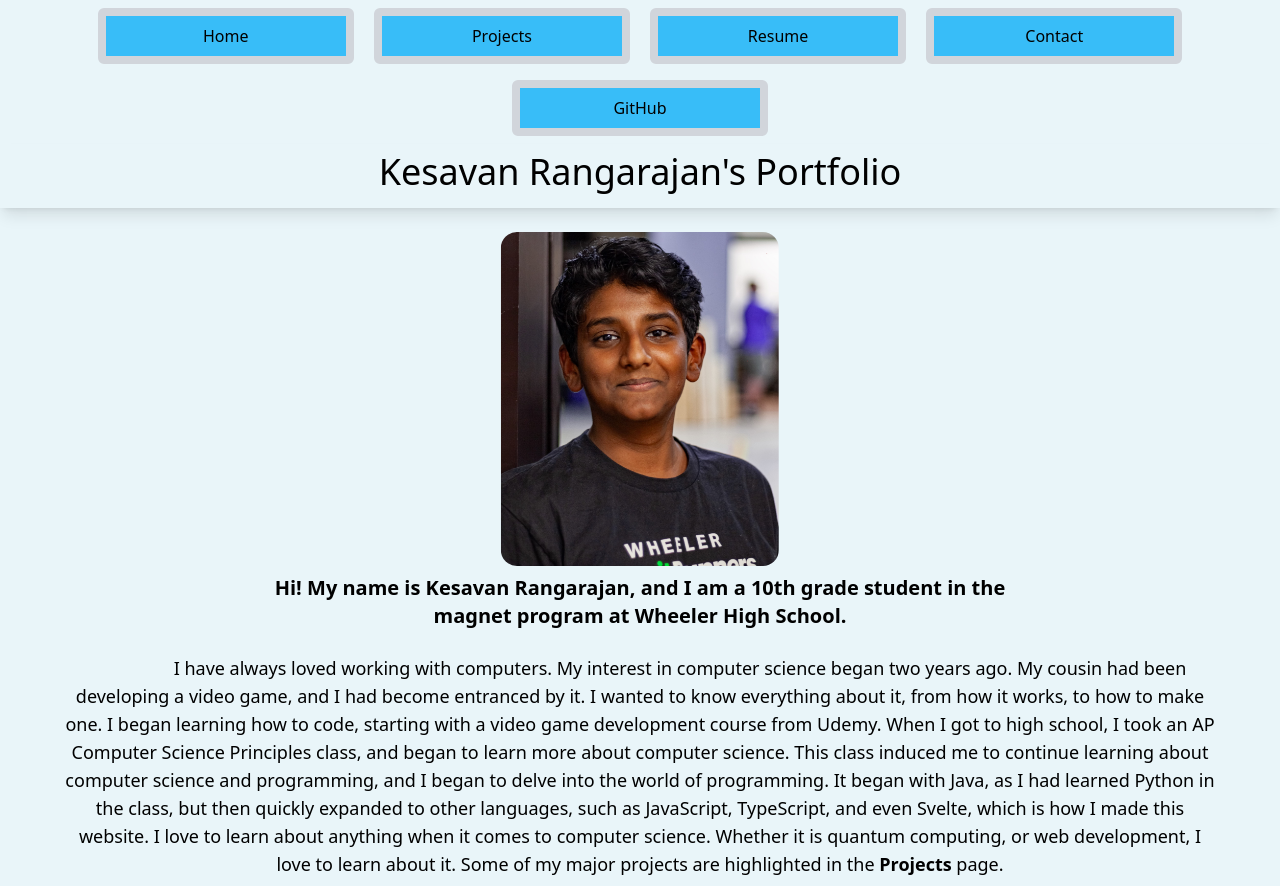
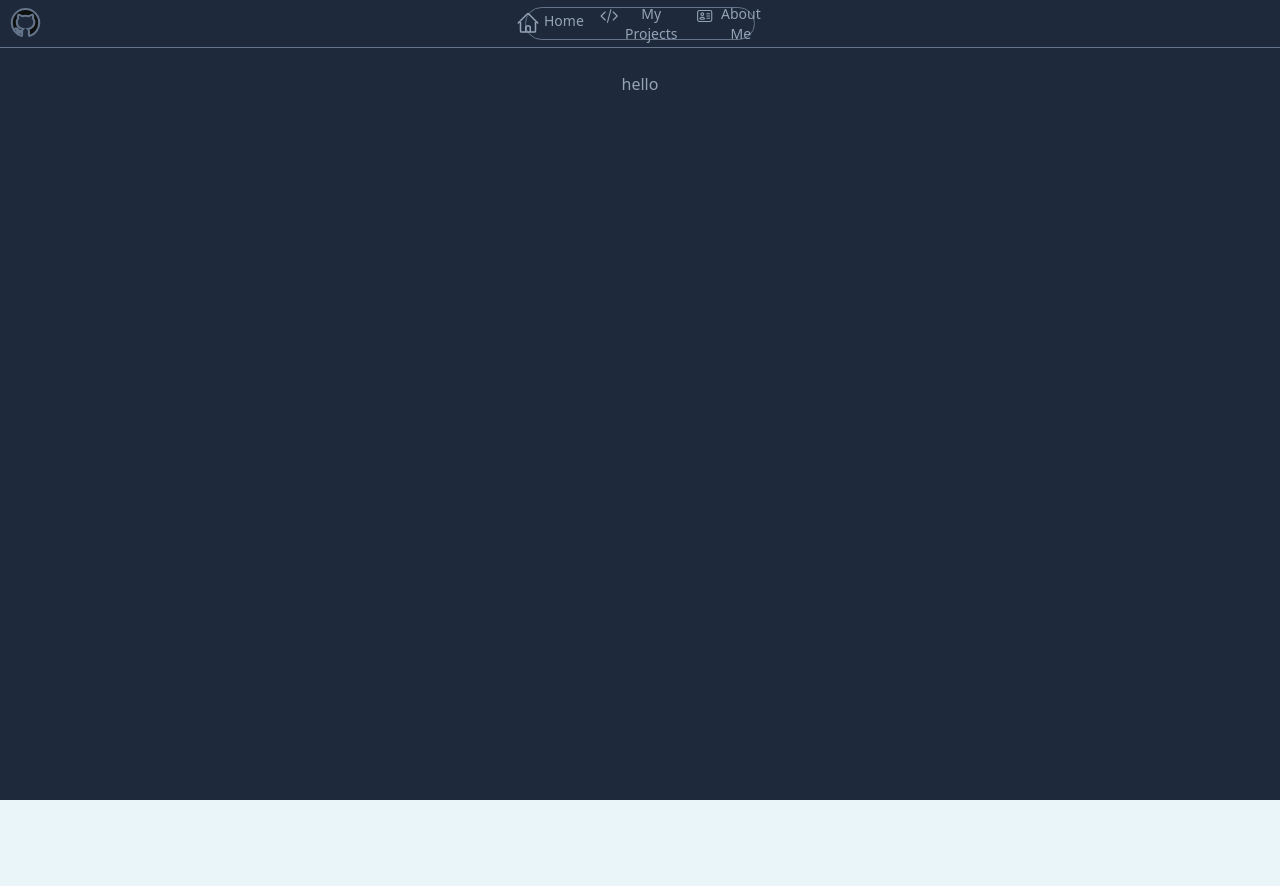
Before and after one commit to K7theCompSciMan/portfolio, a SvelteKit app: page / in a window 1280 px wide. After the commit the page ends 808 px from the top, so only its background shows below. Built offline with nearby package versions, Linux system fonts and the light colour scheme.

Commit message:
update layout and theme

```diff
--- a/src/lib/Button.svelte
+++ b/src/lib/Button.svelte
@@ -1,8 +1,64 @@
 <script lang="ts">
 	export let name = 'Home';
-        export let onclick=()=>{};
+	export let onclick = () => {};
+	export let more = "";
 </script>
 
-<button class="p-2 m-2 rounded-md border-gray-300 border-8 bg-sky-400 w-64 hover:border-gray-400 hover:bg-sky-500 transition" style="transition-delay: 50ms" on:click={() => onclick()}
-	>{name}</button
+<button
+	class="text-slate-400 flex flex-row hover:text-sky-500 transition-all duration-[50ms] hover:scale-[1.05] {more}"
+	on:click={onclick}
 >
+	{#if name === 'Home'}
+		<svg
+			xmlns="http://www.w3.org/2000/svg"
+			fill="none"
+			viewBox="0 0 24 24"
+			stroke-width="1.5"
+			stroke="currentColor"
+			class="size-6 mr-1"
+		>
+			<path
+				stroke-linecap="round"
+				stroke-linejoin="round"
+				d="m2.25 12 8.954-8.955c.44-.439 1.152-.439 1.591 0L21.75 12M4.5 9.75v10.125c0 .621.504 1.125 1.125 1.125H9.75v-4.875c0-.621.504-1.125 1.125-1.125h2.25c.621 0 1.125.504 1.125 1.125V21h4.125c.621 0 1.125-.504 1.125-1.125V9.75M8.25 21h8.25"
+			/>
+		</svg>
+	{:else if name === 'My Projects'}
+		<svg
+			data-slot="icon"
+			fill="none"
+			stroke-width="1.5"
+			stroke="currentColor"
+			viewBox="0 0 24 24"
+			xmlns="http://www.w3.org/2000/svg"
+			aria-hidden="true"
+			class="size-6 mr-1"
+		>
+			<path
+				stroke-linecap="round"
+				stroke-linejoin="round"
+				d="M17.25 6.75 22.5 12l-5.25 5.25m-10.5 0L1.5 12l5.25-5.25m7.5-3-4.5 16.5"
+			></path>
+		</svg>
+	{:else if name === 'About Me'}
+		<svg
+			data-slot="icon"
+			fill="none"
+			stroke-width="1.5"
+			stroke="currentColor"
+			viewBox="0 0 24 24"
+			xmlns="http://www.w3.org/2000/svg"
+			aria-hidden="true"
+			class="size-6 mr-1"
+		>
+			<path
+				stroke-linecap="round"
+				stroke-linejoin="round"
+				d="M15 9h3.75M15 12h3.75M15 15h3.75M4.5 19.5h15a2.25 2.25 0 0 0 2.25-2.25V6.75A2.25 2.25 0 0 0 19.5 4.5h-15a2.25 2.25 0 0 0-2.25 2.25v10.5A2.25 2.25 0 0 0 4.5 19.5Zm6-10.125a1.875 1.875 0 1 1-3.75 0 1.875 1.875 0 0 1 3.75 0Zm1.294 6.336a6.721 6.721 0 0 1-3.17.789 6.721 6.721 0 0 1-3.168-.789 3.376 3.376 0 0 1 6.338 0Z"
+			></path>
+		</svg>
+	{/if}
+	<p>
+		{name}
+	</p>
+</button>
--- a/src/routes/+layout.svelte
+++ b/src/routes/+layout.svelte
@@ -4,16 +4,37 @@
 	import { goto } from '$app/navigation';
 </script>
 
-<div class="max-h-screen justify-center text-center">
-	<nav>
-		<Button name="Home" onclick={() => goto('/')} />
-		<Button name="Projects" onclick={() => goto('/projects')} />
-		<Button name="Resume" onclick={() => goto('/resume')} />
-		<Button name="Contact" onclick={() => goto('/contact')} />
-		<Button
-			name="GitHub"
-			onclick={() => window.open('https://github.com/K7theCompSciMan/My-Coding-Stuff/', '_blank')}
-		/>
+<div class="max-h-screen justify-center text-center bg-slate-800">
+	<nav
+		class="h-[6vh] border-b-[1px] border-slate-500 flex-row flex justify-center align-middle items-center"
+	>
+		<div class="w-[41%] text-slate-500 flex-row flex pl-2">
+			<button class="w-fit h-fit hover:text-sky-500 transition-all duration-[50ms] hover:scale-105" on:click={() => window.open('https://github.com/K7theCompSciMan/', '_blank')}>
+				<svg
+					class="pb-0.5"
+					xmlns="http://www.w3.org/2000/svg"
+					width="35"
+					height="35"
+					viewBox="0 0 16 16"
+					fill="currentColor"
+					stroke="currentColor"
+					><path
+						fill-rule="evenodd"
+						clip-rule="evenodd"
+						d="M8 1.4978C4.31667 1.4978 1.33334 4.48114 1.33334 8.16447C1.33334 11.1145 3.24167 13.6061 5.89167 14.4895C6.225 14.5478 6.35 14.3478 6.35 14.1728C6.35 14.0145 6.34167 13.4895 6.34167 12.9311C4.66667 13.2395 4.23334 12.5228 4.1 12.1478C4.025 11.9561 3.7 11.3645 3.41667 11.2061C3.18334 11.0811 2.85 10.7728 3.40834 10.7645C3.93334 10.7561 4.30834 11.2478 4.43334 11.4478C5.03334 12.4561 5.99167 12.1728 6.375 11.9978C6.43334 11.5645 6.60834 11.2728 6.8 11.1061C5.31667 10.9395 3.76667 10.3645 3.76667 7.81447C3.76667 7.08947 4.025 6.48947 4.45 6.0228C4.38334 5.85614 4.15 5.1728 4.51667 4.25614C4.51667 4.25614 5.075 4.08114 6.35 4.93947C6.88334 4.78947 7.45 4.71447 8.01667 4.71447C8.58334 4.71447 9.15 4.78947 9.68334 4.93947C10.9583 4.0728 11.5167 4.25614 11.5167 4.25614C11.8833 5.1728 11.65 5.85614 11.5833 6.0228C12.0083 6.48947 12.2667 7.08114 12.2667 7.81447C12.2667 10.3728 10.7083 10.9395 9.225 11.1061C9.46667 11.3145 9.675 11.7145 9.675 12.3395C9.675 13.2311 9.66667 13.9478 9.66667 14.1728C9.66667 14.3478 9.79167 14.5561 10.125 14.4895C11.4485 14.0427 12.5985 13.1921 13.4132 12.0575C14.2279 10.9229 14.6663 9.56131 14.6667 8.16447C14.6667 4.48114 11.6833 1.4978 8 1.4978Z"
+						fill="#0E100F"
+					></path></svg
+				>
+			</button>
+		</div>
+		<div
+			class="rounded-3xl border-[1px] border-slate-500 w-[18%] h-[70%] flex-row flex align-middle justify-center items-center text-sm"
+		>
+			<Button name="Home" onclick={() => goto('/')} more="mr-4"></Button>
+			<Button name="My Projects" onclick={() => goto('/projects')} more="mr-4"></Button>
+			<Button name="About Me" onclick={() => goto('/about-me')}></Button>
+		</div>
+		<div class="w-[41%]"></div>
 	</nav>
 	<slot />
 </div>
--- a/src/routes/+page.svelte
+++ b/src/routes/+page.svelte
@@ -3,35 +3,7 @@
 	import src from '$lib/images/kesavan.jpeg';
 </script>
 
-<div class="text-black justify-center items-center" style="height: 92.7vh;">
-	<Heading />
+<div class="h-[95vh] text-slate-400 ">
 	<br />
-
-	<img
-		{src}
-		alt="Kesavan Rangarajan"
-		class="relative rounded-2xl"
-		style="width: fit-content; height: 45%; left: 50%; transform: translateX(-50%);"
-	/>
-	<p class="text-xl relative pt-2" style="left: 20%; width: 60%">
-		<strong>
-			Hi! My name is Kesavan Rangarajan, and I am a 10th grade student in the magnet program at
-			Wheeler High School.
-		</strong>
-	</p>
-
-	<br />
-	<p class=" relative indent-20 text-lg" style="width: 90%; left: 5%;">
-		I have always loved working with computers. My interest in computer science began two years ago.
-		My cousin had been developing a video game, and I had become entranced by it. I wanted to know
-		everything about it, from how it works, to how to make one. I began learning how to code,
-		starting with a video game development course from Udemy. When I got to high school, I took an
-		AP Computer Science Principles class, and began to learn more about computer science. This class
-		induced me to continue learning about computer science and programming, and I began to delve
-		into the world of programming. It began with Java, as I had learned Python in the class, but
-		then quickly expanded to other languages, such as JavaScript, TypeScript, and even Svelte, which
-		is how I made this website. I love to learn about anything when it comes to computer science.
-		Whether it is quantum computing, or web development, I love to learn about it. Some of my major
-		projects are highlighted in the <strong>Projects</strong> page.
-	</p>
+	hello
 </div>
```
